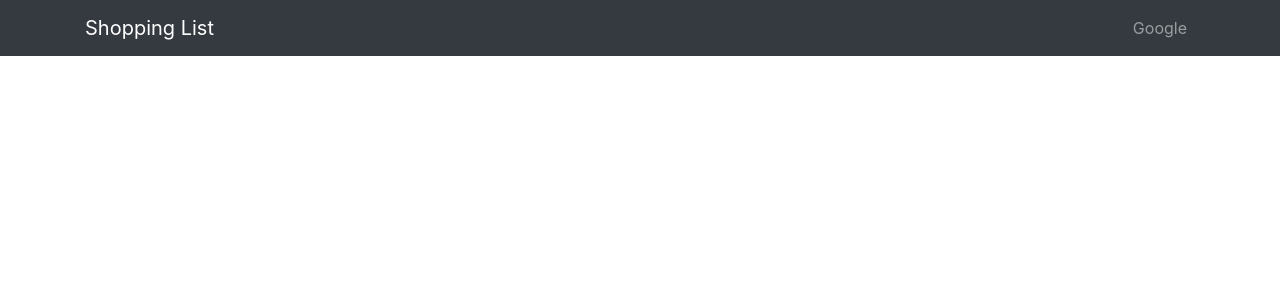
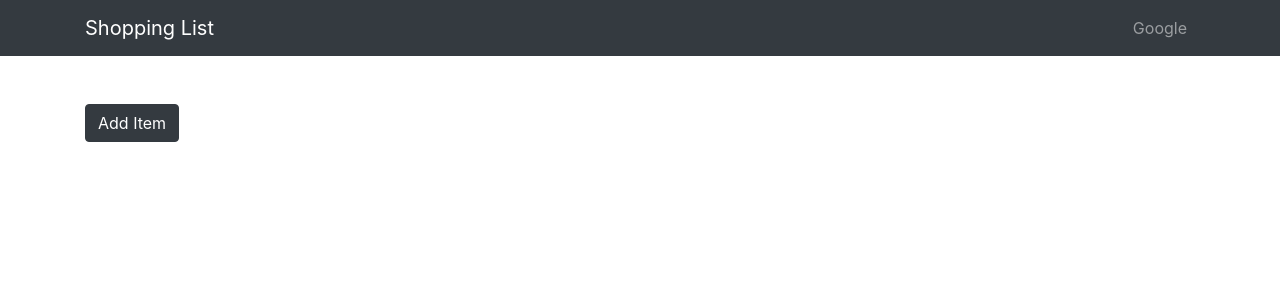
Before and after one commit to msonmezates/Shopping_List_App, a React (Create React App) app in the folder client/: page / in a window 1280 px wide. Shown: the top 300 px of the page. Built offline with nearby package versions, Linux system fonts and the light colour scheme.

Commit message:
Create a shopping list component with hardcoded data and render the items correctly

```diff
--- a/client/src/App.js
+++ b/client/src/App.js
@@ -1,14 +1,17 @@
 import React, { Component } from 'react';
 import AppNavbar from './components/AppNavbar';
+import ShoppingList from './components/ShoppingList';
 
 import 'bootstrap/dist/css/bootstrap.min.css';
 import './App.css';
+
 
 class App extends Component {
   render() {
     return (
       <div className="App">
         <AppNavbar />
+        <ShoppingList />
       </div>
     );
   }
--- /dev/null
+++ b/client/src/components/ShoppingList.js
@@ -0,0 +1,39 @@
+import React, { Component } from 'react';
+import {
+  Container,
+  ListGroup,
+  ListGroupItem,
+  Button
+} from 'reactstrap';
+import { CSSTransition, TransitionGroup } from 'react-transition-group';
+import uuid from 'uuid';
+
+export default class ShoppingList extends Component {
+  state = {
+    items: [
+      { id: uuid(), name: 'Bread' },
+      { id: uuid(), name: 'Milk' },
+      { id: uuid(), name: 'Eggs' },
+      { id: uuid(), name: 'Juice' }
+    ]
+  };
+  render() {
+    const { items } = this.state;
+    return (
+      <Container>
+        <Button
+         color="dark"
+         style={{marginBottom: '2rem'}}
+         onClick={() => {
+           const name = prompt('Enter item');
+           if(name) {
+             this.setState(prevState => ({
+               items: [...prevState.items, { id: uuid(), name }]
+             }));
+           }
+         }}
+        >Add Item</Button>
+      </Container>
+    );
+  }
+}
```
